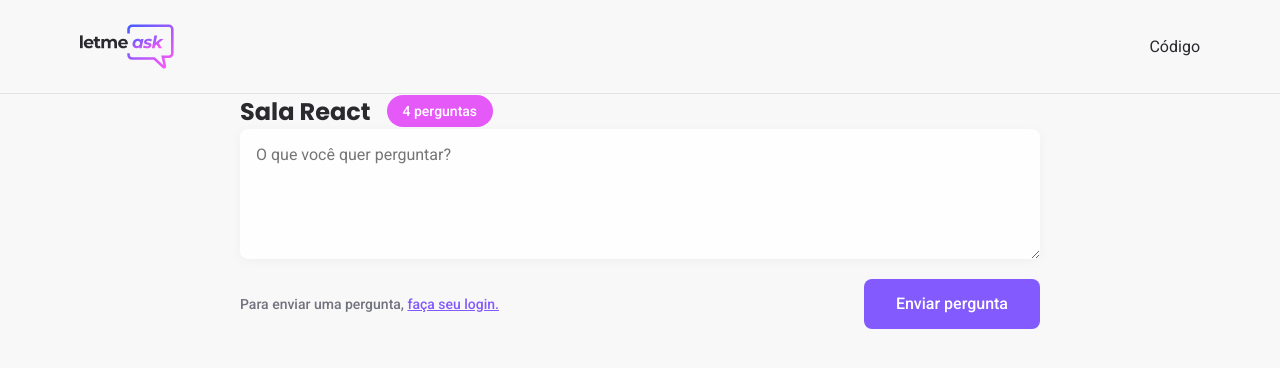
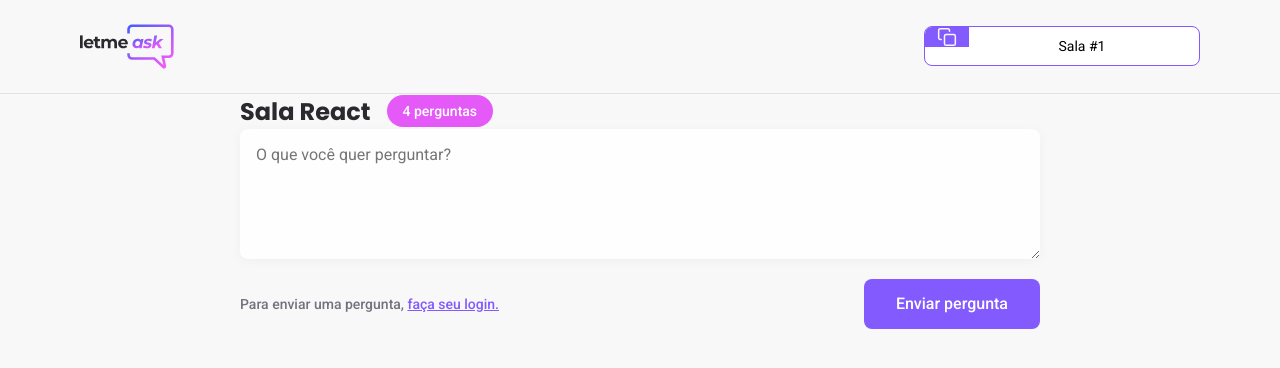
Before and after one commit to MoranggNormal/trilha-react-nlw, a React (Create React App) app: page /rooms/1 in a window 1280 px wide. Shown: the top 368 px of the page. Built offline with nearby package versions, Linux system fonts and the light colour scheme; no server answers.

Commit message:
Botão que usa useParams para copiar a url:id.

```diff
--- /dev/null
+++ b/src/components/RoomCode.tsx
@@ -0,0 +1,24 @@
+import copyImg from "../assets/images/copy.svg";
+
+import '../styles/room-code.scss';
+
+type RoomCodeProps = {
+  code: string;
+}
+
+export function RoomCode(props: RoomCodeProps) {
+
+  function copyRoomCodeToClipboard() {
+    navigator.clipboard.writeText(props.code)
+  }
+
+  return(
+    <button onClick={copyRoomCodeToClipboard} className="room-code">
+      <div>
+        <img src={copyImg} alt="Copiar código da sala" />
+      </div>
+
+      <span>Sala #{props.code}</span>
+    </button>
+  )
+}
--- a/src/pages/Room.tsx
+++ b/src/pages/Room.tsx
@@ -1,15 +1,23 @@
+import { useParams } from "react-router-dom";
 import {Button} from "../components/Button";
+import {RoomCode} from '../components/RoomCode'
 import logoImg from "../assets/images/logo.svg";
 import '../styles/room.scss'
 
+type RoomsParams = {
+  id: string;
+}
+
 export default function Room() {
+
+  const params = useParams<RoomsParams>();
 
   return (
     <div id="page-room">
       <header>
         <div className="content">
           <img src={logoImg} alt="Letmeask" />
-          <div>Código</div>
+          <RoomCode code={params.id} />
         </div>
       </header>
 
--- /dev/null
+++ b/src/styles/room-code.scss
@@ -0,0 +1,27 @@
+.room-code{
+  height: 40px;
+  border-radius: 8px;
+  overflow: hidden;
+  background: #fff;
+  border: 1px solid #835afd;
+  cursor: pointer;
+  display: flex;
+
+  >div{
+    background: #835afd;
+    padding: 0 12px;
+    display: flex;
+    justify-content: center;
+    align-items: center;
+  }
+
+  span{
+    display: block;
+    align-self: center;
+    flex: 1;
+    padding: 0 16px 0 12px;
+    width: 230px;
+    font-size: 14px;
+    font-weight: 500px;
+  }
+}
```
